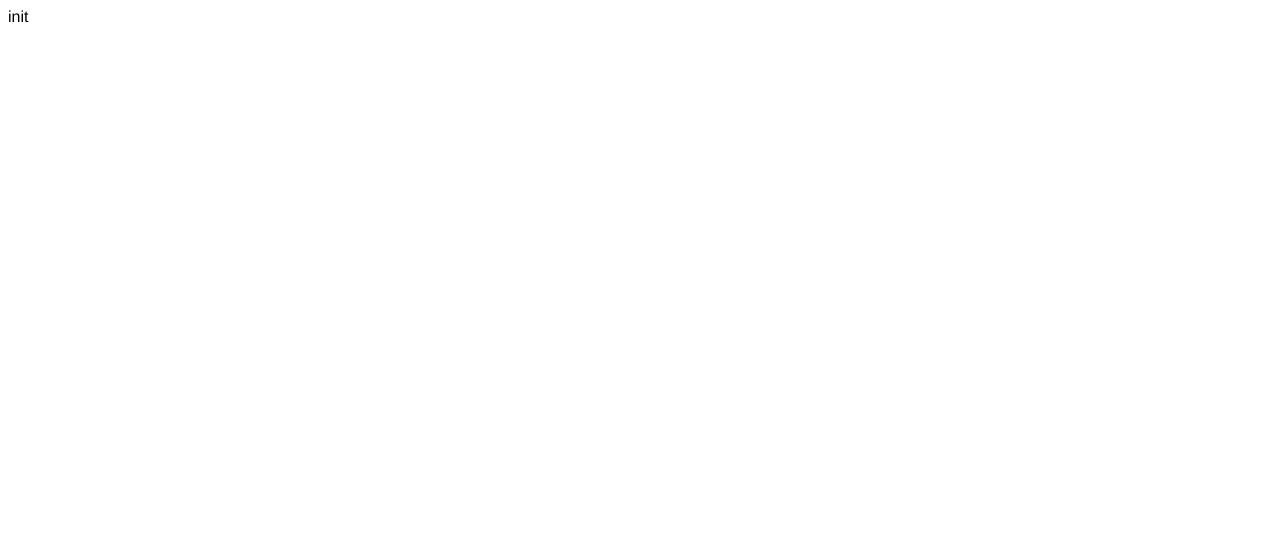
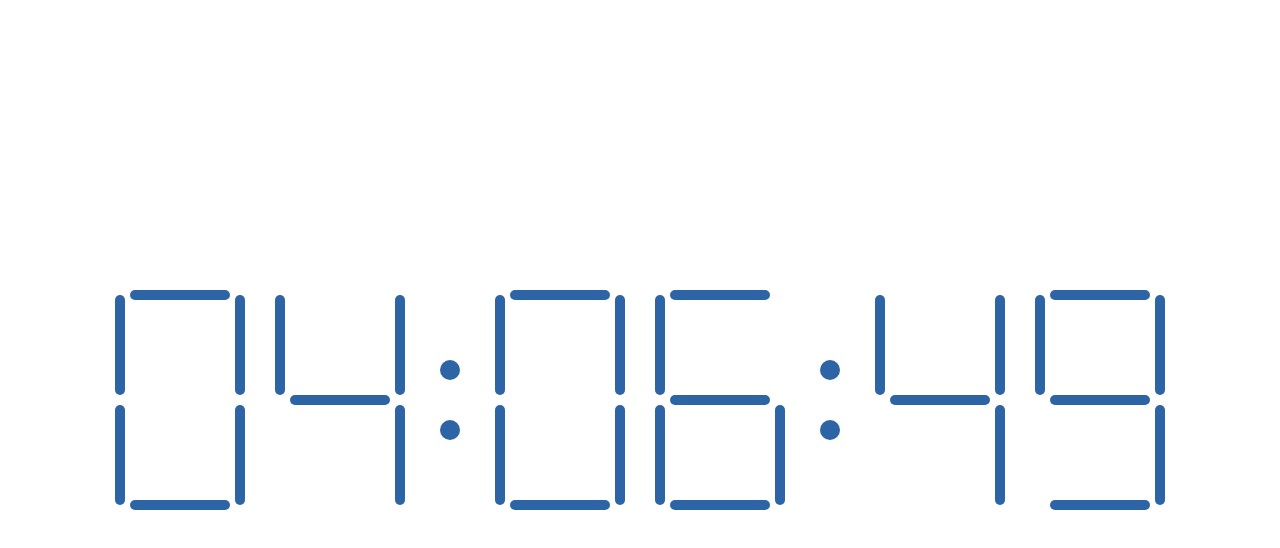
Before and after one commit to jenyashvartsman/vue-clock, a Vue app: page / in a window 1280 px wide. Shown: the top 548 px of the page. Built offline with nearby package versions, Linux system fonts and the light colour scheme.

Commit message:
simple clock

```diff
--- a/src/App.vue
+++ b/src/App.vue
@@ -1,10 +1,29 @@
-<template>init</template>
+<template>
+  <clock></clock>
+</template>
 
 <script>
-export default {};
+import Clock from "./components/Clock.vue";
+export default {
+  components: { Clock },
+};
 </script>
 
 <style>
+:root {
+  --primary: rgb(44, 100, 165);
+}
+
+body {
+  padding: 0;
+  margin: 0;
+  height: 100vh;
+  width: 100vw;
+  display: flex;
+  justify-content: center;
+  align-items: center;
+}
+
 #app {
   font-family: Avenir, Helvetica, Arial, sans-serif;
 }
--- /dev/null
+++ b/src/components/Clock.vue
@@ -0,0 +1,56 @@
+<template>
+  <div class="clock">
+    <clock-digit :digit="getFirstDigit(now.getHours())"></clock-digit>
+    <clock-digit :digit="getSecondDigit(now.getHours())"></clock-digit>
+    <div class="seperator">
+      <div></div>
+      <div></div>
+    </div>
+    <clock-digit :digit="getFirstDigit(now.getMinutes())"></clock-digit>
+    <clock-digit :digit="getSecondDigit(now.getMinutes())"></clock-digit>
+    <div class="seperator">
+      <div></div>
+      <div></div>
+    </div>
+    <clock-digit :digit="getFirstDigit(now.getSeconds())"></clock-digit>
+    <clock-digit :digit="getSecondDigit(now.getSeconds())"></clock-digit>
+  </div>
+</template>
+
+<script>
+import ClockDigit from "./ClockDigit.vue";
+export default {
+  components: { ClockDigit },
+  data() {
+    return {
+      now: new Date(),
+    };
+  },
+  beforeMount() {
+    setInterval(() => (this.now = new Date()), 1000);
+  },
+  methods: {
+    getFirstDigit(num) {
+      return Math.floor(num / 10);
+    },
+    getSecondDigit(num) {
+      return num > 9 ? num % 10 : num;
+    },
+  },
+};
+</script>
+
+<style>
+.clock {
+  display: flex;
+  align-items: center;
+}
+
+.clock .seperator div {
+  width: 20px;
+  height: 20px;
+  background-color: var(--primary);
+  border-radius: 50%;
+  margin: 40px 20px;
+}
+</style>
--- /dev/null
+++ b/src/components/ClockDigit.vue
@@ -0,0 +1,115 @@
+<template>
+  <div class="digit">
+    <div class="line line-top" :class="{ active: activeLine(top) }"></div>
+    <div class="line line-bottom" :class="{ active: activeLine(bottom) }"></div>
+    <div
+      class="line line-top-left"
+      :class="{ active: activeLine(topLeft) }"
+    ></div>
+    <div
+      class="line line-top-right"
+      :class="{ active: activeLine(topRight) }"
+    ></div>
+    <div class="line line-center" :class="{ active: activeLine(center) }"></div>
+    <div
+      class="line line-bottom-left"
+      :class="{ active: activeLine(bottomLeft) }"
+    ></div>
+    <div
+      class="line line-bottom-right"
+      :class="{ active: activeLine(bottomRight) }"
+    ></div>
+  </div>
+</template>
+
+<script>
+export default {
+  props: ["digit"],
+  data() {
+    return {
+      top: [0, 2, 3, 5, 6, 7, 8, 9],
+      bottom: [0, 2, 3, 5, 6, 8, 9],
+      topLeft: [0, 4, 5, 6, 8, 9],
+      topRight: [0, 1, 2, 3, 4, 7, 8, 9],
+      center: [2, 3, 4, 5, 6, 8, 9],
+      bottomLeft: [0, 2, 6, 8],
+      bottomRight: [0, 1, 3, 4, 5, 6, 7, 8, 9],
+    };
+  },
+  methods: {
+    activeLine(lineDigits) {
+      return lineDigits.includes(this.digit);
+    },
+  },
+};
+</script>
+
+<style>
+.digit {
+  --digit-w: 100px;
+  --digit-h: 200px;
+  --animation-speed: 200ms;
+
+  margin: 10px 30px;
+  height: var(--digit-h);
+  width: var(--digit-w);
+  position: relative;
+}
+
+.digit .line {
+  width: 100%;
+  height: 10px;
+  background-color: var(--primary);
+  position: absolute;
+  border-radius: 10px;
+
+  opacity: 0;
+  transition: opacity var(--animation-speed);
+}
+
+.digit .line.active {
+  opacity: 1;
+  transition: opacity var(--animation-speed);
+}
+
+.digit .line.line-top {
+  top: -10px;
+}
+
+.digit .line.line-bottom {
+  bottom: -10px;
+}
+
+.digit .line.line-top-left {
+  top: -10px;
+  left: -10px;
+  transform: rotate(90deg)
+    translate(calc(var(--digit-w) / 2), calc(var(--digit-w) / 2));
+}
+
+.digit .line.line-top-right {
+  top: -10px;
+  right: -10px;
+  transform: rotate(90deg)
+    translate(calc(var(--digit-w) / 2), calc(var(--digit-w) / -2));
+}
+
+.digit .line.line-center {
+  top: -5px;
+  transform: translateY(calc(var(--digit-h) / 2));
+}
+
+.digit .line.line-bottom-left {
+  bottom: -10px;
+  left: -10px;
+  transform: rotate(90deg)
+    translate(calc(var(--digit-w) / -2), calc(var(--digit-w) / 2));
+}
+
+.digit .line.line-bottom-right {
+  bottom: -10px;
+  right: -10px;
+  transform: rotate(90deg)
+    translate(calc(var(--digit-w) / -2), calc(var(--digit-w) / -2));
+}
+</style>
```
